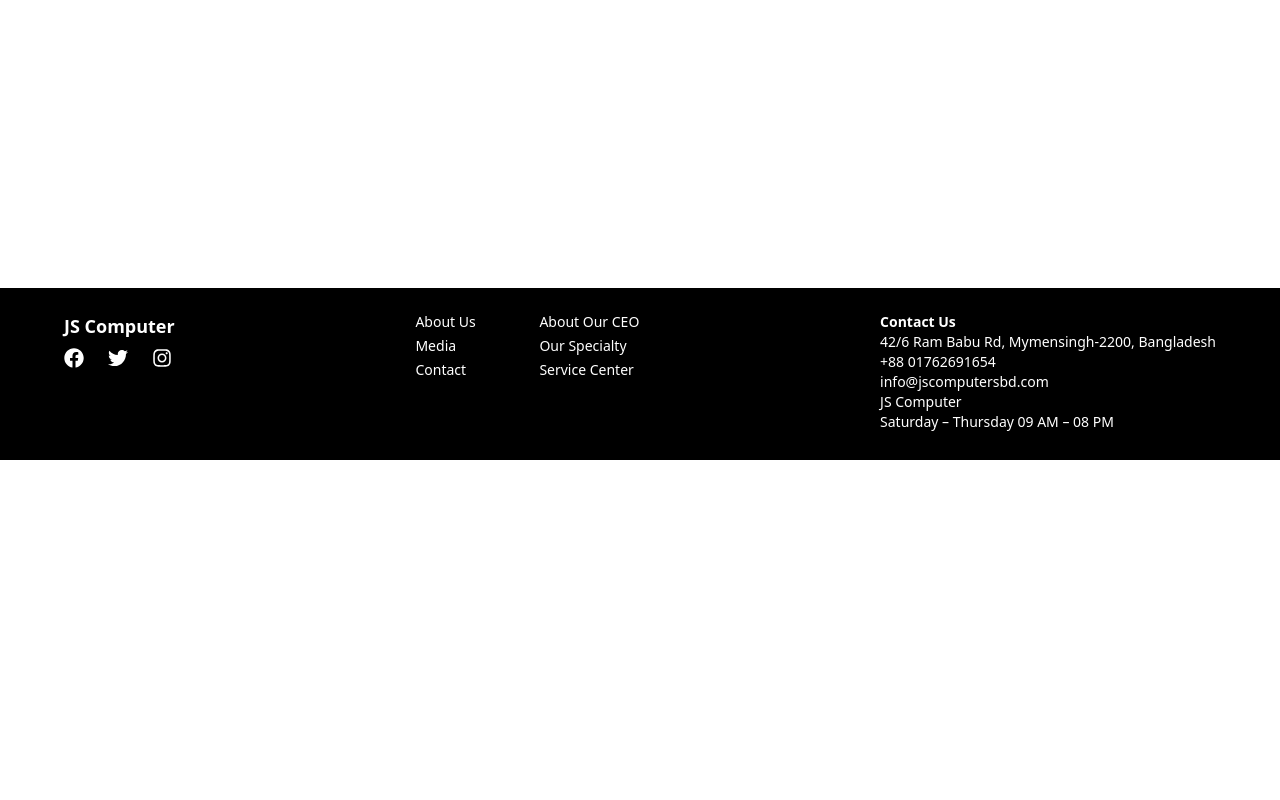
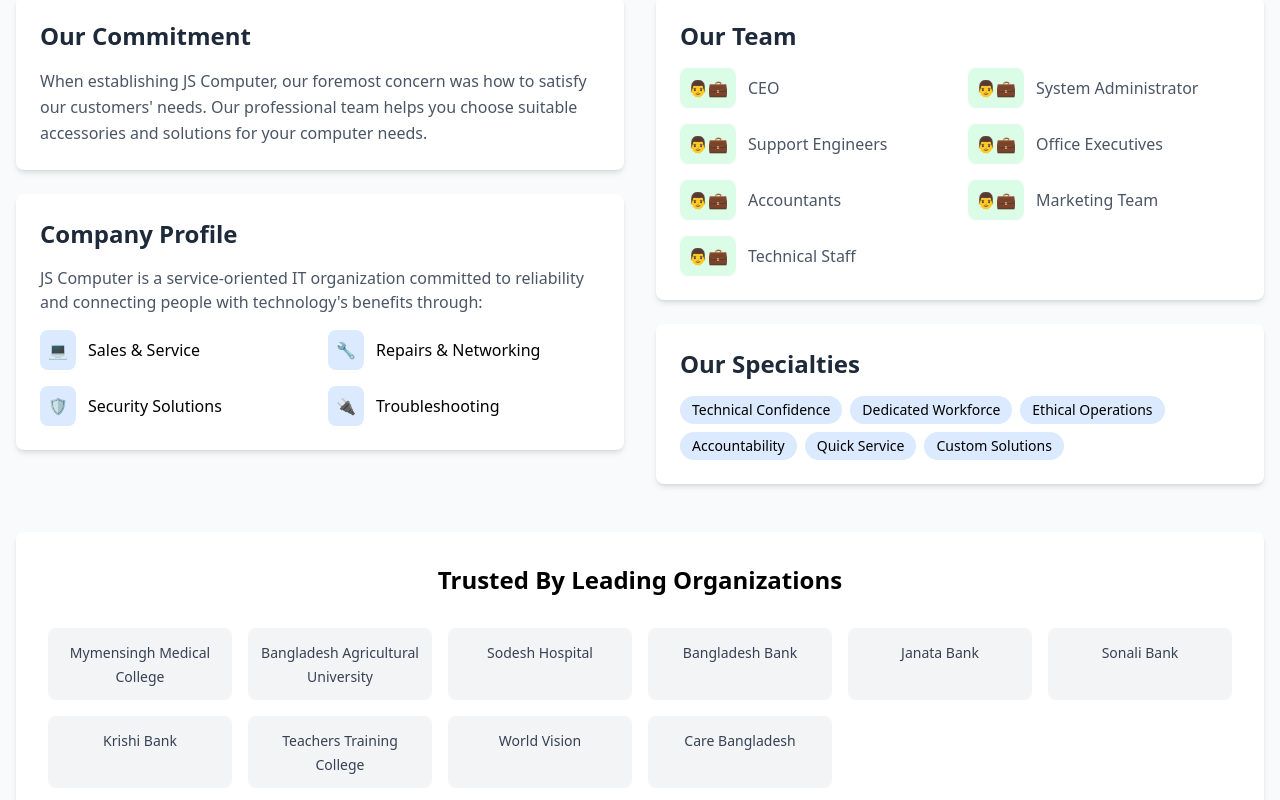
Before and after one commit to sohagbhuiyan/saverfavor_e-commerce, a React (Vite) app: page /about-us in a window 1280 px wide. Shown: the part 340-1140 px from the top of the page. Before the commit the page ends 800 px from the top, so only its background shows below. Built offline with nearby package versions, Linux system fonts and the light colour scheme.

Commit message:
add about section

```diff
--- a/src/components/footer/AboutUs.jsx
+++ b/src/components/footer/AboutUs.jsx
@@ -1,16 +1,141 @@
-import Navbar from "../navbar/Navbar";
-import Footer from "./Footer";
+const AboutUs = () => {
+  const teamRoles = [
+    'CEO',
+    'System Administrator',
+    'Support Engineers',
+    'Office Executives',
+    'Accountants',
+    'Marketing Team',
+    'Technical Staff',
+  ];
 
+  const specialties = [
+    'Technical Confidence',
+    'Dedicated Workforce',
+    'Ethical Operations',
+    'Accountability',
+    'Quick Service',
+    'Custom Solutions',
+  ];
 
-const AboutUs = ()=> {
+  const clients = [
+    'Mymensingh Medical College',
+    'Bangladesh Agricultural University',
+    'Sodesh Hospital',
+    'Bangladesh Bank',
+    'Janata Bank',
+    'Sonali Bank',
+    'Krishi Bank',
+    'Teachers Training College',
+    'World Vision',
+    'Care Bangladesh',
+  ];
 
-    return (
-        <>
+  return (
+    <section className="py-12 bg-gray-50">
+      {/* Header Section */}
+      <div className="container mx-auto px-4">
+        <div className="text-center mb-12">
+          <h2 className="text-4xl font-bold text-blue-900 mb-4">About JS Computer</h2>
+          <div className="bg-red-600 text-white py-2 px-6 rounded-full inline-block">
+            20+ Years of IT Excellence
+          </div>
+        </div>
 
-        <h1 className="py-16 text-3xl text-center text-red-600 font-semibold">This is AboutUs section</h1>
+        {/* Main Content */}
+        <div className="grid md:grid-cols-2 gap-8 mb-12">
+          {/* Left Column */}
+          <div className="space-y-6">
+            <div className="bg-white p-6 rounded-lg shadow-md">
+              <h3 className="text-2xl font-semibold text-gray-800 mb-4">Our Commitment</h3>
+              <p className="text-gray-600 leading-relaxed">
+                When establishing JS Computer, our foremost concern was how to satisfy our customers' needs.
+                Our professional team helps you choose suitable accessories and solutions for your computer needs.
+              </p>
+            </div>
 
-        </>
-      );
-    }
+            <div className="bg-white p-6 rounded-lg shadow-md">
+              <h3 className="text-2xl font-semibold text-gray-800 mb-4">Company Profile</h3>
+              <p className="text-gray-600 mb-4">
+                JS Computer is a service-oriented IT organization committed to reliability and connecting
+                people with technology's benefits through:
+              </p>
+              <div className="grid grid-cols-2 gap-4">
+                <ServiceItem icon="💻" label="Sales & Service" />
+                <ServiceItem icon="🔧" label="Repairs & Networking" />
+                <ServiceItem icon="🛡️" label="Security Solutions" />
+                <ServiceItem icon="🔌" label="Troubleshooting" />
+              </div>
+            </div>
+          </div>
 
-    export default AboutUs;
+          {/* Right Column */}
+          <div className="space-y-6">
+            <div className="bg-white p-6 rounded-lg shadow-md">
+              <h3 className="text-2xl font-semibold text-gray-800 mb-4">Our Team</h3>
+              <div className="grid grid-cols-2 gap-4">
+                {teamRoles.map((role) => (
+                  <div key={role} className="flex items-center">
+                    <span className="bg-green-100 p-2 rounded-lg mr-3">👨💼</span>
+                    <span className="text-gray-600">{role}</span>
+                  </div>
+                ))}
+              </div>
+            </div>
+
+            <div className="bg-white p-6 rounded-lg shadow-md">
+              <h3 className="text-2xl font-semibold text-gray-800 mb-4">Our Specialties</h3>
+              <div className="flex flex-wrap gap-2">
+                {specialties.map((specialty) => (
+                  <span
+                    key={specialty}
+                    className="bg-blue-100 px-3 py-1 rounded-full text-sm"
+                  >
+                    {specialty}
+                  </span>
+                ))}
+              </div>
+            </div>
+          </div>
+        </div>
+
+        {/* Clients Section */}
+        <div className="bg-white p-8 rounded-lg shadow-md">
+          <h3 className="text-2xl font-semibold text-center mb-8">
+            Trusted By Leading Organizations
+          </h3>
+          <div className="grid grid-cols-3 md:grid-cols-4 lg:grid-cols-6 gap-4">
+            {clients.map((client) => (
+              <div
+                key={client}
+                className="p-3 bg-gray-100 rounded-lg text-center hover:bg-blue-50 transition"
+              >
+                <span className="text-gray-700 font-medium text-sm">{client}</span>
+              </div>
+            ))}
+          </div>
+        </div>
+
+        {/* Closing Statement */}
+        <div className="mt-12 text-center">
+          <p className="text-lg text-gray-700 mb-4">
+            We promise to deliver exceptional service with honesty and responsibility.
+            Give us the opportunity to demonstrate our capabilities!
+          </p>
+          <button className="bg-red-600 text-white px-8 py-3 rounded-lg hover:bg-red-700 transition">
+            Contact Our Team
+          </button>
+        </div>
+      </div>
+    </section>
+  );
+};
+
+const ServiceItem = ({ icon, label }) => (
+  <div className="flex items-center">
+    <span className="bg-blue-100 p-2 rounded-lg mr-3">{icon}</span>
+    <span className="font-medium">{label}</span>
+  </div>
+);
+
+export default AboutUs;
```
